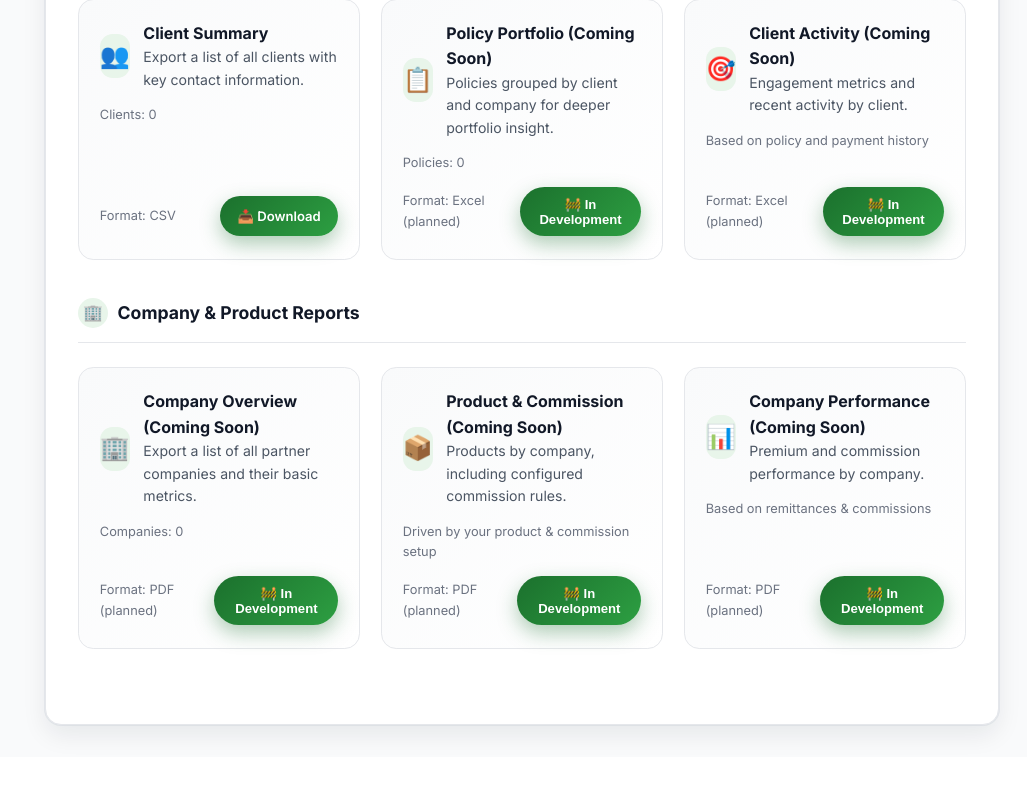
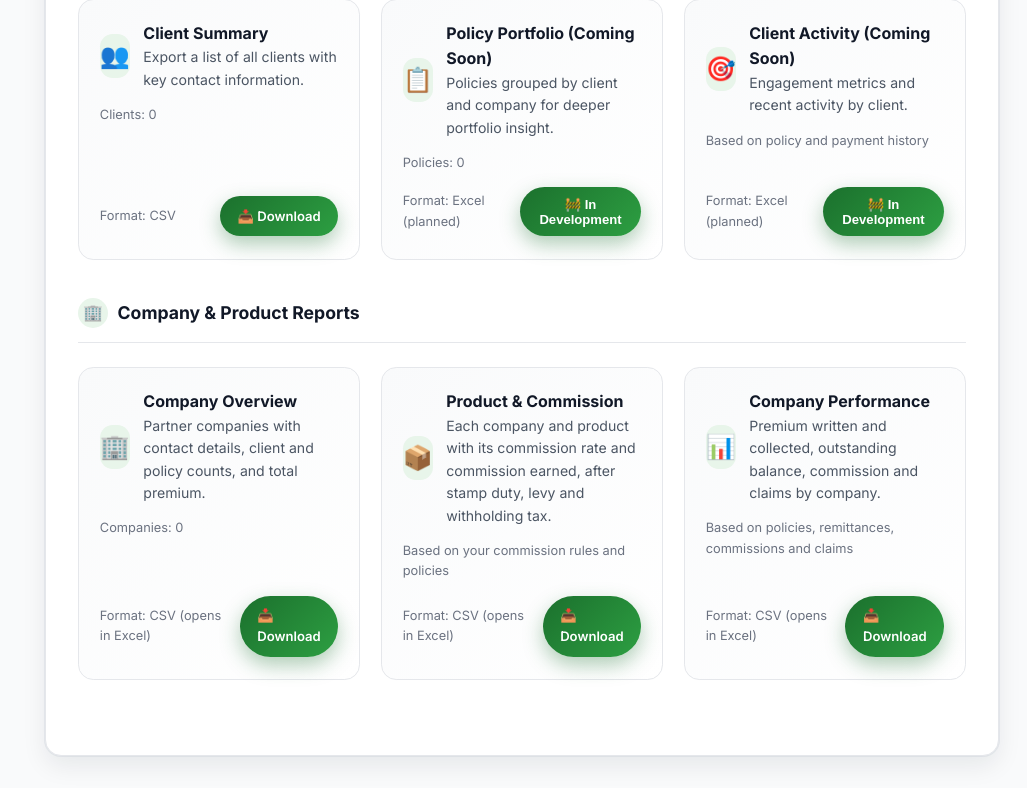
Before and after one commit to chiwonerwatylon-glitch/RippleCapitalERP-2026, a Flask app: page /reports in a window 1280 px wide. Shown: the part 902-1690 px from the top of the page, without its empty margins (253-1280 px from the left). Before the commit the page ends 1642 px from the top, so only its background shows below. Run offline with Flask 3, Linux system fonts and the light colour scheme; the visitor is signed in with stand-in values (Sample User, id 1); data that the repository does not hold is empty.

Commit message:
Company & Product reports: working CSV downloads

```diff
--- a/main/app.py
+++ b/main/app.py
@@ -190,6 +190,107 @@ def ensure_user_has_default_products(user):
     return InsuranceProduct.query.filter_by(owner_id=account_id).all()
 
 
+def _csv_download(filename, headers, rows):
+    """Return a CSV file download built from header and row lists."""
+    import csv
+
+    buf = io.StringIO()
+    writer = csv.writer(buf)
+    writer.writerow(headers)
+    writer.writerows(rows)
+    return send_file(
+        io.BytesIO(buf.getvalue().encode("utf-8-sig")),
+        mimetype="text/csv",
+        as_attachment=True,
+        download_name=filename,
+    )
+
+
+def _money(value):
+    return round(float(value or 0.0), 2)
+
+
+def _company_overview_rows(owner_id):
+    rows = []
+    companies = Company.query.filter_by(owner_id=owner_id).order_by(Company.name).all()
+    for c in companies:
+        policies = Policy.query.filter_by(owner_id=owner_id, company_id=c.id).all()
+        client_ids = {p.client_id for p in policies}
+        rules = CommissionRule.query.filter_by(
+            owner_id=owner_id, company_id=c.id, is_active=True
+        ).count()
+        rows.append([
+            c.name,
+            c.contact_email or "",
+            c.phone or "",
+            c.address or "",
+            len(client_ids),
+            len(policies),
+            sum(1 for p in policies if (p.status or "").lower() == "active"),
+            rules,
+            _money(sum(p.premium_amount or 0 for p in policies)),
+        ])
+    return rows
+
+
+def _company_performance_rows(owner_id):
+    rows = []
+    companies = Company.query.filter_by(owner_id=owner_id).order_by(Company.name).all()
+    for c in companies:
+        policies = Policy.query.filter_by(owner_id=owner_id, company_id=c.id).all()
+        claims = (
+            Claim.query.join(Policy, Claim.policy_id == Policy.id)
+            .filter(Claim.owner_id == owner_id, Policy.company_id == c.id)
+            .all()
+        )
+        premium = sum(p.premium_amount or 0 for p in policies)
+        collected = sum(p.total_premiums_paid() for p in policies)
+        rows.append([
+            c.name,
+            len(policies),
+            _money(premium),
+            _money(collected),
+            _money(sum(p.outstanding_premium() for p in policies)),
+            _money(sum(p.commission_gross() for p in policies)),
+            _money(sum(p.withholding_tax() for p in policies)),
+            _money(sum(p.commission_recorded() for p in policies)),
+            len(claims),
+            _money(sum(cl.claimed_amount or 0 for cl in claims)),
+            _money(sum(cl.approved_amount or 0 for cl in claims)),
+        ])
+    return rows
+
+
+def _product_commission_rows(owner_id):
+    rows = []
+    rules = (
+        CommissionRule.query.filter_by(owner_id=owner_id)
+        .order_by(CommissionRule.company_id, CommissionRule.product_id)
+        .all()
+    )
+    for rule in rules:
+        company = rule.company
+        product = rule.product
+        if not company or not product:
+            continue
+        policies = Policy.query.filter_by(
+            owner_id=owner_id, company_id=company.id, product_id=product.id
+        ).all()
+        rows.append([
+            company.name,
+            product.name,
+            product.coverage_type or "",
+            rule.commission_percent,
+            "Yes" if rule.is_active else "No",
+            len(policies),
+            _money(sum(p.premium_amount or 0 for p in policies)),
+            _money(sum(p.commission_gross() for p in policies)),
+            _money(sum(p.withholding_tax() for p in policies)),
+            _money(sum(p.commission_recorded() for p in policies)),
+        ])
+    return rows
+
+
 def create_app(config_name=None):
     app = Flask(
         __name__,
@@ -1270,6 +1371,43 @@ def create_app(config_name=None):
                     mimetype="text/csv",
                     as_attachment=True,
                     download_name=filename,
+                )
+
+            elif report_type == "company-overview":
+                rows = _company_overview_rows(owner_id)
+                return _csv_download(
+                    f"Company_Overview_{datetime.now().strftime('%Y%m%d_%H%M%S')}.csv",
+                    [
+                        "Company", "Contact Email", "Phone", "Address", "Clients",
+                        "Policies", "Active Policies", "Active Commission Rules",
+                        "Total Premium",
+                    ],
+                    rows,
+                )
+
+            elif report_type == "company-performance":
+                rows = _company_performance_rows(owner_id)
+                return _csv_download(
+                    f"Company_Performance_{datetime.now().strftime('%Y%m%d_%H%M%S')}.csv",
+                    [
+                        "Company", "Policies", "Premium Written", "Premium Collected",
+                        "Outstanding", "Gross Commission", "Withholding Tax (20%)",
+                        "Recorded in Books (80%)", "Claims", "Claimed Amount",
+                        "Approved Amount",
+                    ],
+                    rows,
+                )
+
+            elif report_type == "product-commission":
+                rows = _product_commission_rows(owner_id)
+                return _csv_download(
+                    f"Product_Commission_{datetime.now().strftime('%Y%m%d_%H%M%S')}.csv",
+                    [
+                        "Company", "Product", "Coverage Type", "Commission %", "Rule Active",
+                        "Policies", "Premium Written", "Gross Commission",
+                        "Withholding Tax (20%)", "Recorded in Books (80%)",
+                    ],
+                    rows,
                 )
 
             else:
--- a/templates/reports.html
+++ b/templates/reports.html
@@ -422,9 +422,9 @@
                     <div class="report-header">
                         <div class="report-icon">🏢</div>
                         <div>
-                            <div class="report-title">Company Overview (Coming Soon)</div>
+                            <div class="report-title">Company Overview</div>
                             <p class="report-desc">
-                                Export a list of all partner companies and their basic metrics.
+                                Partner companies with contact details, client and policy counts, and total premium.
                             </p>
                         </div>
                     </div>
@@ -432,10 +432,10 @@
                         Companies: {{ companies_count }}
                     </div>
                     <div class="report-footer">
-                        <span>Format: PDF (planned)</span>
-                        <button type="button" class="report-btn" onclick="alert('Company overview report coming soon');">
-                            <span>🚧 In Development</span>
-                        </button>
+                        <span>Format: CSV (opens in Excel)</span>
+                        <a href="{{ url_for('core.download_report', report_type='company-overview') }}" class="report-btn">
+                            <span>📥 Download</span>
+                        </a>
                     </div>
                 </article>
 
@@ -443,20 +443,20 @@
                     <div class="report-header">
                         <div class="report-icon">📦</div>
                         <div>
-                            <div class="report-title">Product & Commission (Coming Soon)</div>
+                            <div class="report-title">Product & Commission</div>
                             <p class="report-desc">
-                                Products by company, including configured commission rules.
+                                Each company and product with its commission rate and commission earned, after stamp duty, levy and withholding tax.
                             </p>
                         </div>
                     </div>
                     <div class="report-meta">
-                        Driven by your product & commission setup
+                        Based on your commission rules and policies
                     </div>
                     <div class="report-footer">
-                        <span>Format: PDF (planned)</span>
-                        <button type="button" class="report-btn" onclick="alert('Product report coming soon');">
-                            <span>🚧 In Development</span>
-                        </button>
+                        <span>Format: CSV (opens in Excel)</span>
+                        <a href="{{ url_for('core.download_report', report_type='product-commission') }}" class="report-btn">
+                            <span>📥 Download</span>
+                        </a>
                     </div>
                 </article>
 
@@ -464,20 +464,20 @@
                     <div class="report-header">
                         <div class="report-icon">📊</div>
                         <div>
-                            <div class="report-title">Company Performance (Coming Soon)</div>
+                            <div class="report-title">Company Performance</div>
                             <p class="report-desc">
-                                Premium and commission performance by company.
+                                Premium written and collected, outstanding balance, commission and claims by company.
                             </p>
                         </div>
                     </div>
                     <div class="report-meta">
-                        Based on remittances & commissions
+                        Based on policies, remittances, commissions and claims
                     </div>
                     <div class="report-footer">
-                        <span>Format: PDF (planned)</span>
-                        <button type="button" class="report-btn" onclick="alert('Company performance report coming soon');">
-                            <span>🚧 In Development</span>
-                        </button>
+                        <span>Format: CSV (opens in Excel)</span>
+                        <a href="{{ url_for('core.download_report', report_type='company-performance') }}" class="report-btn">
+                            <span>📥 Download</span>
+                        </a>
                     </div>
                 </article>
             </div>
```
